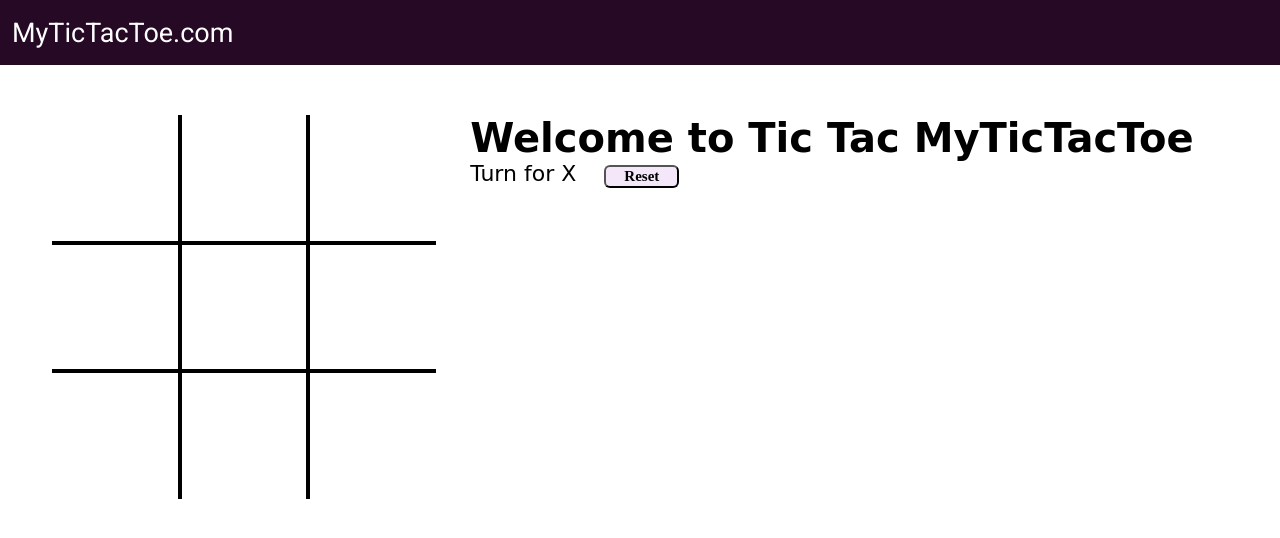
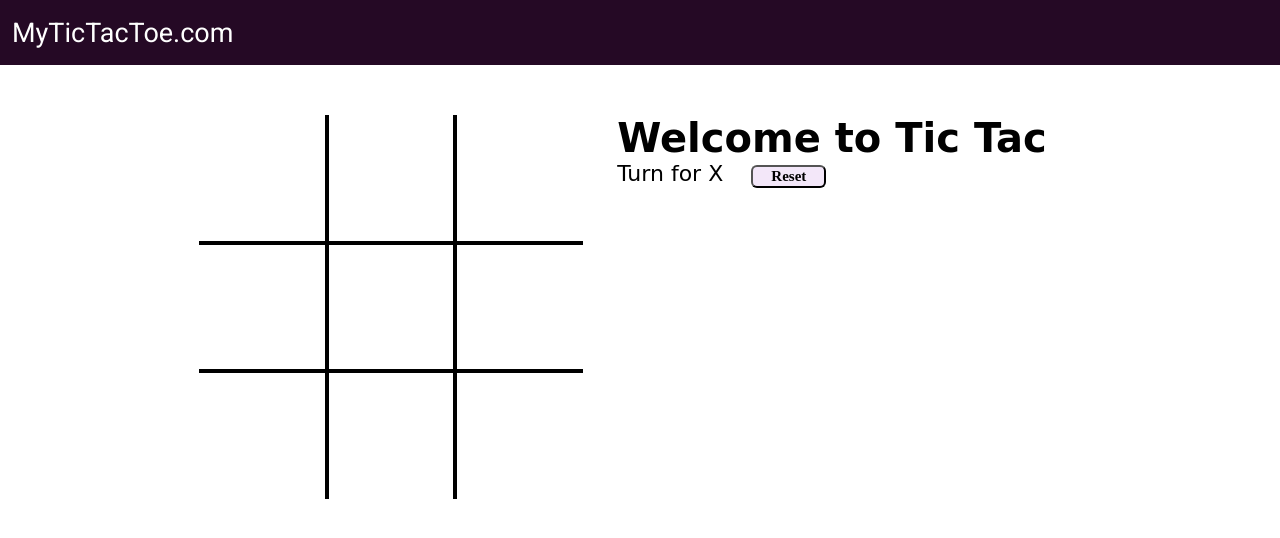
Before and after one commit to Dhruvik8849/tic-tac-toe, a plain HTML site: page index.html in a window 1280 px wide. Drawn offline with Linux system fonts and the light colour scheme; a web font is replaced by a local one.

Commit message:
Update index.html
chang name

```diff
--- a/index.html
+++ b/index.html
@@ -28,7 +28,7 @@
         <div class="box bb-0 br-0"><span class="boxtext"></span></div>
       </div>
       <div class="gameInfo">
-        <h1>Welcome to Tic Tac MyTicTacToe</h1>
+        <h1>Welcome to Tic Tac </h1>
         <div>
           <span class="info">Turn for X</span>
           <button id="reset">Reset</button>
```
